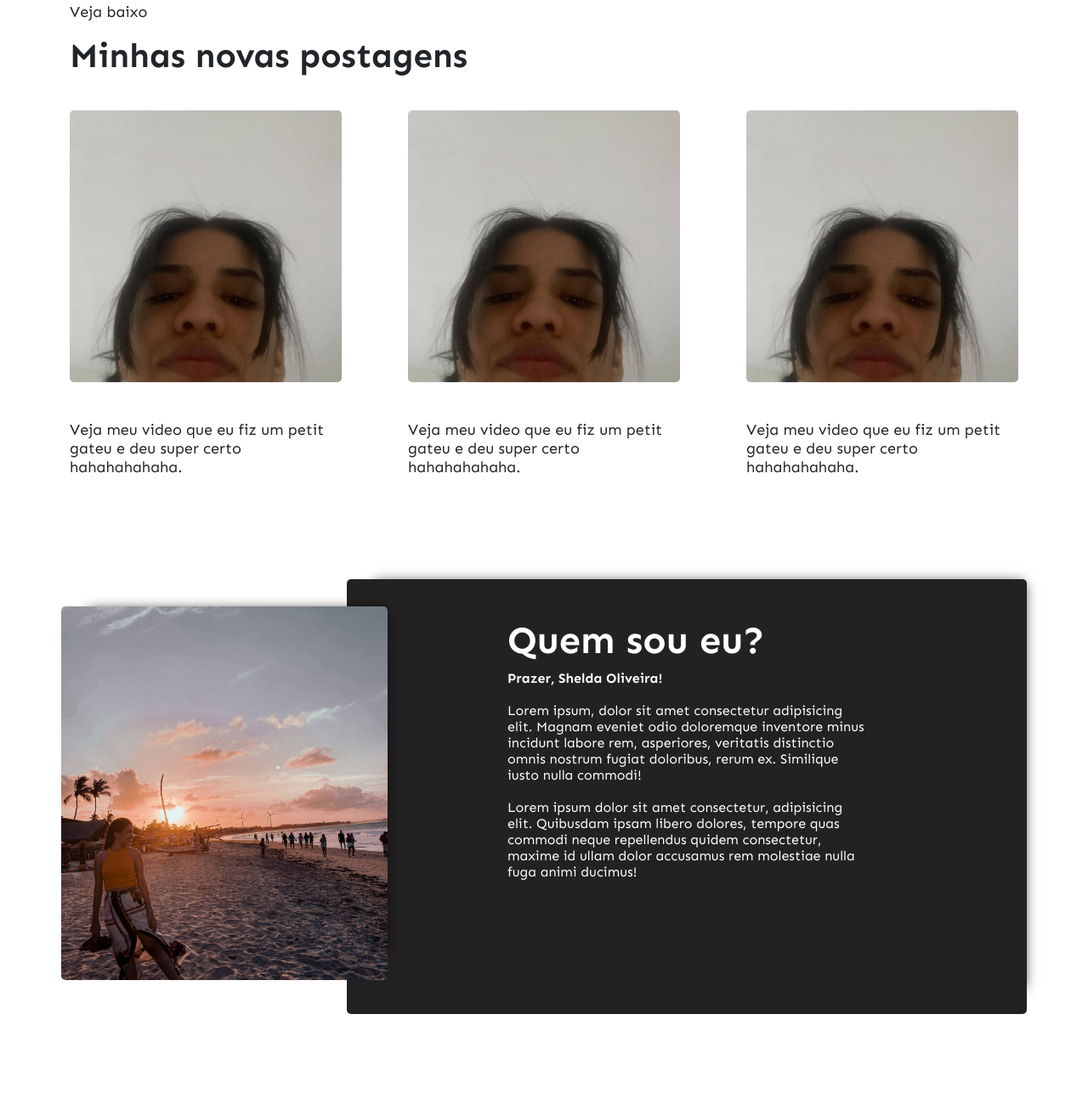
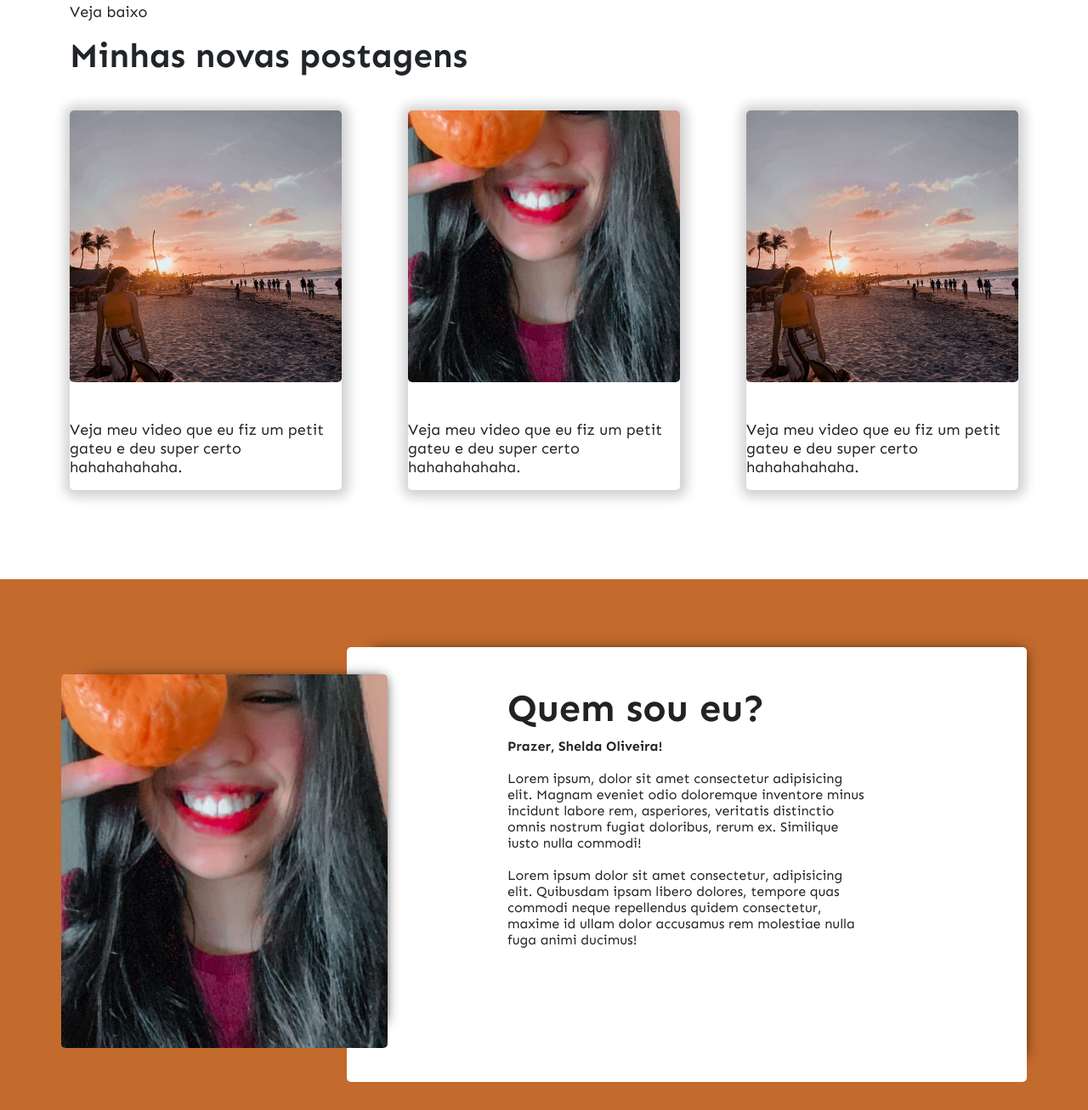
Before and after one commit to joaozin69/SiteShelda, a plain HTML site: page index.html in a window 1280 px wide. Shown: the part 673-1980 px from the top of the page at 85% size. Before the commit the page ends 1867 px from the top, so only its background shows below. Drawn offline with nearby package versions, Linux system fonts and the light colour scheme.

Commit message:
Seccond Commit

```diff
--- a/estilos/header.css
+++ b/estilos/header.css
@@ -1,5 +1,7 @@
 .navbar{
-    background: #eb5757;
+    background: #FF9292;
+    .margin-bottom: 4rem;
+
 }
 .navbar-brand{
     font: 700 1.8rem 'Sen', sans-serif;
--- a/estilos/home.css
+++ b/estilos/home.css
@@ -21,6 +21,12 @@
     align-items: center;
     flex-direction: column;
     margin-bottom: 2.5rem;
+
+}
+#card .cards{
+    border-radius: 5px;
+    box-shadow: 1px 1px 14px 7px rgba(0,0,0,0.19);
+
 }
 #card .cards img{
     width: 20rem;
@@ -45,13 +51,17 @@
 }
 #who .quemSou .text{
     padding: 2.8125rem 1rem;
-    background: #222222;
+    background: #ffffff;
 }
 #who .quemSou .text h1{
     font-size: 2.8125rem;
-    color: white;
+    color: #222222;
 }
 #who .quemSou .text p{
     font-size: 1rem;
-    color: white;
+    color: #222222;
 }
+#who{
+    background: #C36A2D;
+    padding: 5rem 0;
+}
--- a/index.html
+++ b/index.html
@@ -82,15 +82,15 @@
              </div>
                 <div class="card-pos">
                 <div class="cards">
-                    <img src="assets/ela.jpg" alt="">
+                    <img src="assets/sol.jpg" alt="">
                     <p>Veja meu video que eu fiz um petit gateu e deu super certo hahahahahaha. </p>
                 </div> <!-- //CARDS -->
                 <div class="cards">
-                    <img src="assets/ela.jpg" alt="">
+                    <img src="assets/tanja.jpeg" alt="">
                     <p>Veja meu video que eu fiz um petit gateu e deu super certo hahahahahaha. </p>
                 </div> <!-- //CARDS -->
                 <div class="cards">
-                    <img src="assets/ela.jpg" alt="">
+                    <img src="assets/sol.jpg" alt="">
                     <p>Veja meu video que eu fiz um petit gateu e deu super certo hahahahahaha. </p>
                 </div> <!-- //CARDS -->
                 </div>
@@ -101,7 +101,7 @@
     </section>
     <section id="who">
         <div class="quemSou ">
-            <img src="assets/sol.jpg" alt="">
+            <img src="assets/tanja.jpeg" alt="">
             <div class="text">
                 <h1>Quem sou eu?</h1>
                 <p> <strong>Prazer, Shelda Oliveira!</strong>  <br> <br>     Lorem ipsum, dolor sit amet consectetur adipisicing elit. Magnam eveniet odio doloremque inventore minus incidunt labore rem, asperiores, veritatis distinctio omnis nostrum fugiat doloribus, rerum ex. Similique iusto nulla commodi! <br> <br> Lorem ipsum dolor sit amet consectetur, adipisicing elit. Quibusdam ipsam libero dolores, tempore quas commodi neque repellendus quidem consectetur, maxime id ullam dolor accusamus rem molestiae nulla fuga animi ducimus!</p>
--- a/style.css
+++ b/style.css
@@ -4,7 +4,9 @@ p, a{
 h1, h2, h3, h4, h5{
     font: 700 2rem 'Sen', sans-serif;
 }
-
+body{
+    background: ;
+}
 
 @media only screen and (min-width: 1200px) {
     #navbarNav{
@@ -42,7 +44,7 @@ h1, h2, h3, h4, h5{
         width: 50rem;
         height: 32rem ;
         padding: 2.8125rem;
-        background: #222222;
+
 
         border-radius: 5px;
         box-shadow: 14px -13px 15px -18px #000000;
@@ -57,4 +59,5 @@ h1, h2, h3, h4, h5{
     .cards:hover{
         transform: scale(1.1);
     }
+
 }
```
Also changed, not shown: assets/tanja.jpeg (added).
